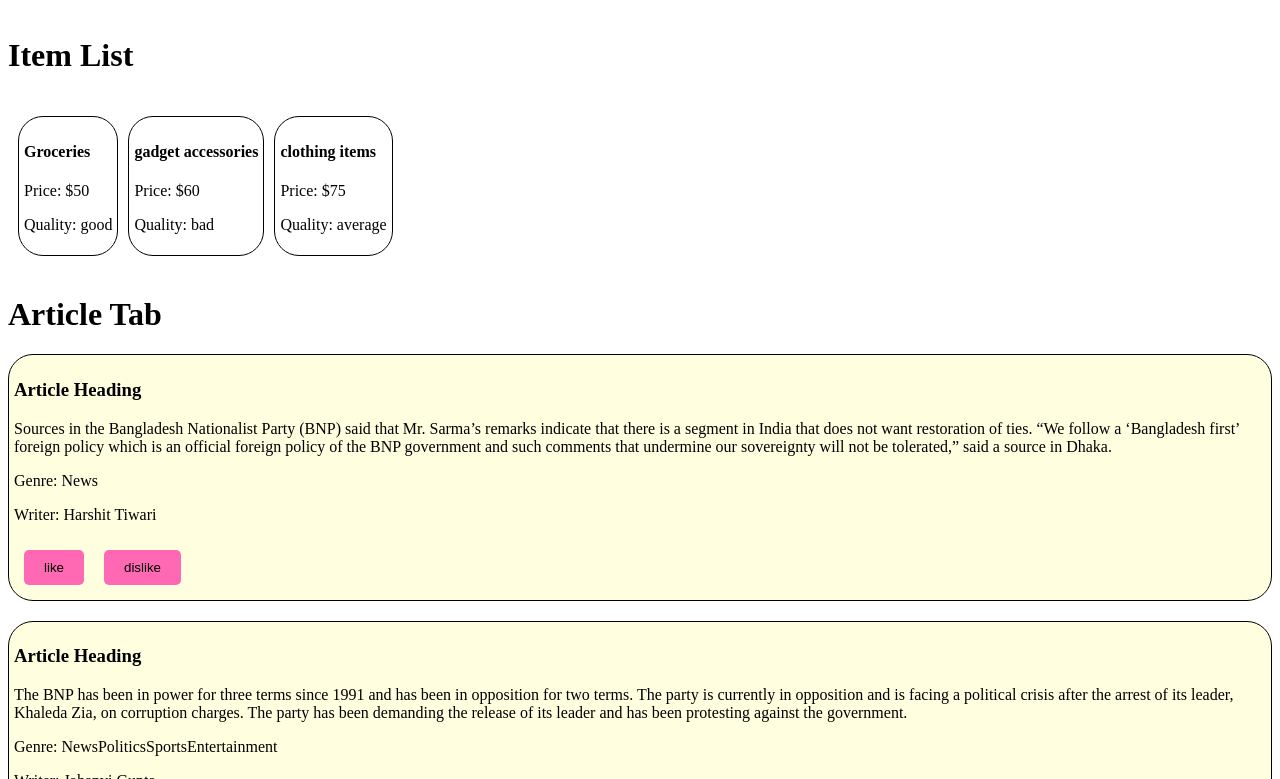
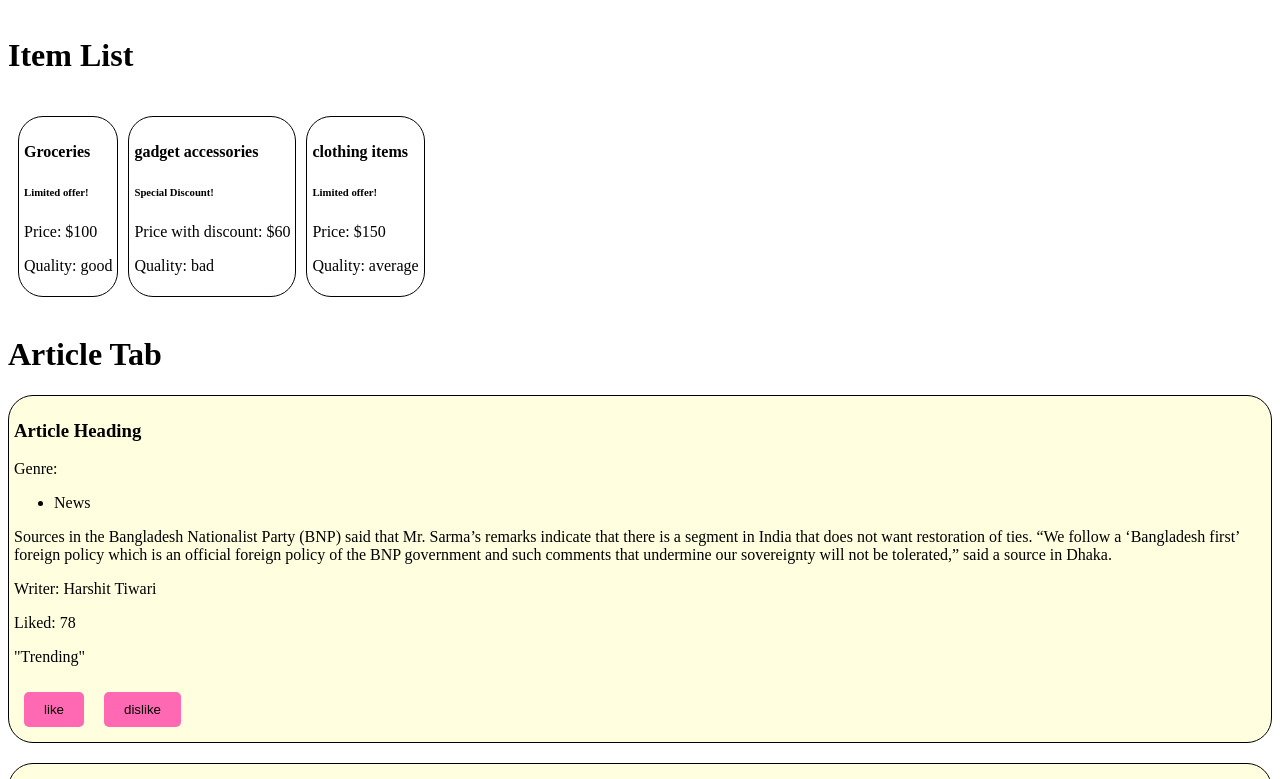
Before and after one commit to Harshit-Webworld1515/react-foundation, a React (Vite) app in the folder basic-React-app/: page / in a window 1280 px wide. Shown: the part 661-1440 px from the top of the page. Built offline with nearby package versions, Linux system fonts and the light colour scheme.

Commit message:
Add conditional statement via ternary as well as if else ans show array in well list format

```diff
--- a/basic-React-app/src/Product.jsx
+++ b/basic-React-app/src/Product.jsx
@@ -8,25 +8,45 @@ function Product() {
         </div>
     )
 }
+
 //Props are used to pass data from one component to another component.
 // Props are used to pass data from parent component to child component.
+
 function Item({ name, price=40, quality }) {
     console.log(name, price, quality)
-    return (
-        <div className="Item">
+    // 1st way of using conditional rendering in React
+    if (quality=="bad") {
+        return (
+            <div className="Item">
             <h4>{name}</h4>
-            <p>Price: ${price/2}</p>
+            <h6>Special Discount!</h6>
+            <p>Price with discount: ${price/2}</p>
             <p>Quality: {quality}</p>
         </div>
     )
+}else{
+    return (
+        <div className="Item">
+        <h4>{name}</h4>
+        <h6> Limited offer!</h6>
+        <p>Price: ${price}</p>
+        <p>Quality: {quality}</p>
+    </div>
+)
 }
-function Article({ para1, genre ,writer }) {
+}
+function Article({ para1, genre ,writer,Liked }) {
+    const listItems = genre.map((item) => <li>{item}</li>);
     return (
         <div className="Article">
             <h3>Article Heading</h3>
+            <p>Genre: <ul>{listItems}</ul></p>
             <p>{para1}</p>
-            <p>Genre: {genre}</p>
             <p>Writer: {writer.a || writer.b}</p>
+            <p>Liked: {Liked}</p>
+            {/* Apply conditional rendering */}
+
+            {Liked > 70 ? <p>"Trending"</p>: <a href="#">Read more</a>}
             <Button text="like" />
             <Button text="dislike" />
         </div>
```
